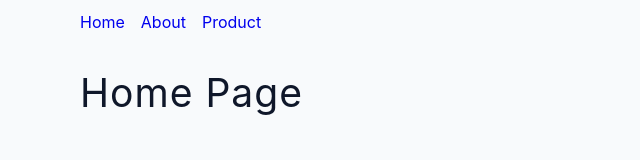
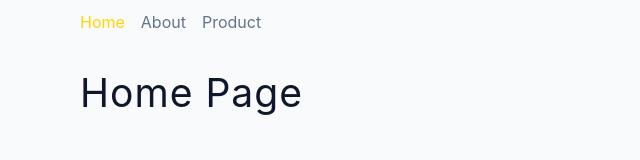
Before and after one commit to Crossroads30/react-router-6-tutorial, a React (Vite) app: page / in a window 1280 px wide. Shown: the top 160 px of the page, without its empty margins (0-640 px from the left). Built offline with nearby package versions, Linux system fonts and the light colour scheme.

Commit message:
feat: add adding active classes examples

```diff
--- /dev/null
+++ b/src/component/StyledNavbar.jsx
@@ -0,0 +1,31 @@
+import { NavLink } from 'react-router-dom'
+
+const StyledNavbar = () => {
+	return (
+		<nav className='navbar'>
+			{/* styles for active link with inline styles */}
+			<NavLink
+				to='/'
+				style={({ isActive }) => {
+					return { color: isActive ? 'gold' : 'gray' }
+				}}
+			>
+				Home
+			</NavLink>
+			{/* styles for active link with adding css classes */}
+			<NavLink
+				to='about'
+				className={({ isActive }) => (isActive ? 'link active' : 'link')}
+			>
+				About
+			</NavLink>
+			<NavLink
+				to='products'
+				className={({ isActive }) => (isActive ? 'link active' : 'link')}
+			>
+				Product
+			</NavLink>
+		</nav>
+	)
+}
+export default StyledNavbar
--- a/src/pages/SharedLayout.jsx
+++ b/src/pages/SharedLayout.jsx
@@ -1,11 +1,12 @@
 import { Outlet } from 'react-router-dom'
 import Navbar from '../component/Navbar'
+import StyledNavbar from '../component/StyledNavbar'
 
 //stuff of this component will be inner structure of 'home page', but the own content of home page will be in home page component
 const Home = () => {
 	return (
 		<>
-			<Navbar />
+			<StyledNavbar />
 			{/* this will always present in all pages */}
 			<Outlet />
 			{/* all nested pages */}
```
